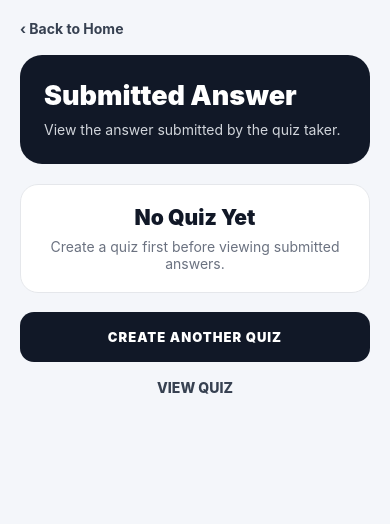
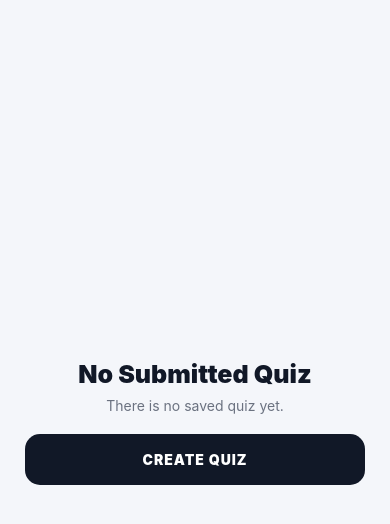
Before and after one commit to Rodie02/FirstMobileApp, a React Native app: screen / in a window 390 px wide. Both pictures are taken after a click on the element 195 px from the left and 712 px from the top of the page. Shown: the top 524 px of the page. Built offline with nearby package versions, Linux system fonts and the light colour scheme.

Commit message:
Fix quiz question creation and posting

```diff
--- a/ResultsScreen.js
+++ b/ResultsScreen.js
@@ -12,81 +12,139 @@ export default function ResultsScreen({
   navigation,
   quiz,
   submittedAnswer,
+  onDeleteQuiz,
 }) {
+  if (!quiz) {
+    return (
+      <SafeAreaView style={styles.container}>
+        <View style={styles.emptyContainer}>
+          <Text style={styles.emptyTitle}>
+            No Submitted Quiz
+          </Text>
+
+          <Text style={styles.emptyText}>
+            There is no saved quiz yet.
+          </Text>
+
+          <TouchableOpacity
+            style={styles.button}
+            onPress={() => navigation.navigate("Maker")}
+          >
+            <Text style={styles.buttonText}>
+              CREATE QUIZ
+            </Text>
+          </TouchableOpacity>
+        </View>
+      </SafeAreaView>
+    );
+  }
+
+  const isCorrect =
+    submittedAnswer.trim().toLowerCase() ===
+    quiz.correctAnswer.trim().toLowerCase();
+
   return (
     <SafeAreaView style={styles.container}>
       <ScrollView contentContainerStyle={styles.content}>
-        <TouchableOpacity onPress={() => navigation.navigate("Home")}>
-          <Text style={styles.back}>‹ Back to Home</Text>
+        <TouchableOpacity
+          onPress={() => navigation.navigate("Home")}
+        >
+          <Text style={styles.backText}>
+            ‹ Back to Home
+          </Text>
         </TouchableOpacity>
 
-        <View style={styles.header}>
-          <Text style={styles.headerTitle}>
-            Submitted Answer
+        <Text style={styles.title}>
+          Submitted Answer
+        </Text>
+
+        <Text style={styles.subtitle}>
+          Review the submitted answer below.
+        </Text>
+
+        <View style={styles.card}>
+          <Text style={styles.label}>
+            QUESTION
           </Text>
 
-          <Text style={styles.headerText}>
-            View the answer submitted by the quiz taker.
+          <Text style={styles.question}>
+            {quiz.question}
           </Text>
-        </View>
 
-        {!quiz ? (
-          <View style={styles.card}>
-            <Text style={styles.emptyTitle}>No Quiz Yet</Text>
+          <Text style={styles.label}>
+            YOUR ANSWER
+          </Text>
 
-            <Text style={styles.emptyText}>
-              Create a quiz first before viewing submitted answers.
+          <View
+            style={[
+              styles.answerBox,
+              isCorrect
+                ? styles.correctBox
+                : styles.wrongBox,
+            ]}
+          >
+            <Text
+              style={[
+                styles.answerText,
+                isCorrect
+                  ? styles.correctText
+                  : styles.wrongText,
+              ]}
+            >
+              {submittedAnswer || "No answer submitted"}
             </Text>
           </View>
-        ) : (
-          <View>
-            <View style={styles.card}>
-              <Text style={styles.label}>QUESTION</Text>
 
-              <Text style={styles.question}>
-                {quiz.question}
-              </Text>
+          <Text style={styles.label}>
+            CORRECT ANSWER
+          </Text>
 
-              <Text style={styles.label}>QUESTION TYPE</Text>
+          <Text style={styles.correctAnswer}>
+            {quiz.correctAnswer}
+          </Text>
 
-              <Text style={styles.value}>
-                {quiz.type}
-              </Text>
-            </View>
-
-            <View style={styles.answerCard}>
-              <Text style={styles.label}>
-                SUBMITTED ANSWER
-              </Text>
-
-              {submittedAnswer ? (
-                <Text style={styles.answer}>
-                  {submittedAnswer}
-                </Text>
-              ) : (
-                <Text style={styles.noAnswer}>
-                  No answer has been submitted yet.
-                </Text>
-              )}
-            </View>
+          <View
+            style={[
+              styles.statusBox,
+              isCorrect
+                ? styles.correctStatus
+                : styles.wrongStatus,
+            ]}
+          >
+            <Text
+              style={[
+                styles.statusText,
+                isCorrect
+                  ? styles.correctStatusText
+                  : styles.wrongStatusText,
+              ]}
+            >
+              {isCorrect
+                ? "✓ CORRECT ANSWER"
+                : "✕ WRONG ANSWER"}
+            </Text>
           </View>
-        )}
+        </View>
 
         <TouchableOpacity
           style={styles.button}
-          onPress={() => navigation.navigate("Maker")}
+          onPress={() => navigation.navigate("Answer")}
         >
           <Text style={styles.buttonText}>
-            CREATE ANOTHER QUIZ
+            ANSWER AGAIN
           </Text>
         </TouchableOpacity>
 
         <TouchableOpacity
-          style={styles.secondaryButton}
-          onPress={() => navigation.navigate("Answer")}
+          style={styles.deleteButton}
+          onPress={() => {
+            alert("Quiz and submitted answer deleted.");
+            onDeleteQuiz();
+            navigation.navigate("Home");
+          }}
         >
-          <Text style={styles.secondaryText}>
-            VIEW QUIZ
+          <Text style={styles.deleteText}>
+            DELETE QUIZ
           </Text>
         </TouchableOpacity>
       </ScrollView>
@@ -102,51 +160,34 @@ const styles = StyleSheet.create({
 
   content: {
     padding: 20,
-    paddingBottom: 50,
+    paddingBottom: 40,
   },
 
-  back: {
-    fontSize: 14,
+  backText: {
+    color: "#6B7280",
+    fontSize: 15,
     fontWeight: "700",
-    color: "#374151",
-    marginBottom: 18,
-  },
-
-  header: {
-    backgroundColor: "#111827",
-    borderRadius: 22,
-    padding: 24,
     marginBottom: 20,
   },
 
-  headerTitle: {
-    color: "#FFFFFF",
-    fontSize: 27,
+  title: {
+    fontSize: 32,
     fontWeight: "900",
+    color: "#111827",
   },
 
-  headerText: {
-    color: "#D1D5DB",
-    marginTop: 8,
-    lineHeight: 20,
+  subtitle: {
+    color: "#6B7280",
+    marginTop: 5,
+    marginBottom: 25,
   },
 
   card: {
     backgroundColor: "#FFFFFF",
-    borderRadius: 18,
+    borderRadius: 20,
     padding: 20,
     borderWidth: 1,
     borderColor: "#E5E7EB",
-    marginBottom: 14,
-  },
-
-  answerCard: {
-    backgroundColor: "#ECFDF5",
-    borderRadius: 18,
-    padding: 20,
-    borderWidth: 1,
-    borderColor: "#A7F3D0",
-    marginBottom: 14,
   },
 
   label: {
@@ -154,6 +195,7 @@ const styles = StyleSheet.create({
     fontWeight: "900",
     color: "#6B7280",
     letterSpacing: 1.5,
+    marginTop: 8,
     marginBottom: 8,
   },
 
@@ -161,30 +203,112 @@ const styles = StyleSheet.create({
     fontSize: 19,
     fontWeight: "800",
     color: "#111827",
+    marginBottom: 20,
     lineHeight: 27,
+  },
+
+  answerBox: {
+    borderRadius: 14,
+    padding: 15,
+    borderWidth: 2,
     marginBottom: 20,
   },
 
-  value: {
-    fontSize: 15,
-    color: "#374151",
-    fontWeight: "700",
+  correctBox: {
+    backgroundColor: "#ECFDF5",
+    borderColor: "#10B981",
   },
 
-  answer: {
-    fontSize: 21,
+  wrongBox: {
+    backgroundColor: "#FEF2F2",
+    borderColor: "#EF4444",
+  },
+
+  answerText: {
+    fontSize: 16,
+    fontWeight: "800",
+  },
+
+  correctText: {
+    color: "#047857",
+  },
+
+  wrongText: {
+    color: "#DC2626",
+  },
+
+  correctAnswer: {
+    fontSize: 17,
     fontWeight: "800",
     color: "#047857",
-    lineHeight: 30,
+    marginBottom: 20,
   },
 
-  noAnswer: {
-    color: "#6B7280",
-    fontSize: 14,
+  statusBox: {
+    padding: 15,
+    borderRadius: 14,
+    alignItems: "center",
+  },
+
+  correctStatus: {
+    backgroundColor: "#D1FAE5",
+  },
+
+  wrongStatus: {
+    backgroundColor: "#FEE2E2",
+  },
+
+  statusText: {
+    fontSize: 15,
+    fontWeight: "900",
+  },
+
+  correctStatusText: {
+    color: "#047857",
+  },
+
+  wrongStatusText: {
+    color: "#DC2626",
+  },
+
+  button: {
+    backgroundColor: "#111827",
+    paddingVertical: 17,
+    borderRadius: 15,
+    alignItems: "center",
+    marginTop: 20,
+  },
+
+  buttonText: {
+    color: "#FFFFFF",
+    fontWeight: "900",
+    letterSpacing: 1,
+  },
+
+  deleteButton: {
+    backgroundColor: "#FFFFFF",
+    borderWidth: 2,
+    borderColor: "#EF4444",
+    paddingVertical: 16,
+    borderRadius: 15,
+    alignItems: "center",
+    marginTop: 12,
+  },
+
+  deleteText: {
+    color: "#DC2626",
+    fontWeight: "900",
+    letterSpacing: 1,
+  },
+
+  emptyContainer: {
+    flex: 1,
+    justifyContent: "center",
+    padding: 25,
   },
 
   emptyTitle: {
-    fontSize: 21,
+    fontSize: 25,
     fontWeight: "900",
     color: "#111827",
     textAlign: "center",
@@ -195,29 +319,4 @@ const styles = StyleSheet.create({
     textAlign: "center",
     marginTop: 8,
   },
-
-  button: {
-    backgroundColor: "#111827",
-    borderRadius: 14,
-    paddingVertical: 17,
-    alignItems: "center",
-    marginTop: 5,
-  },
-
-  buttonText: {
-    color: "#FFFFFF",
-    fontSize: 13,
-    fontWeight: "900",
-    letterSpacing: 1,
-  },
-
-  secondaryButton: {
-    paddingVertical: 17,
-    alignItems: "center",
-  },
-
-  secondaryText: {
-    color: "#374151",
-    fontWeight: "800",
-  },
 });
```
